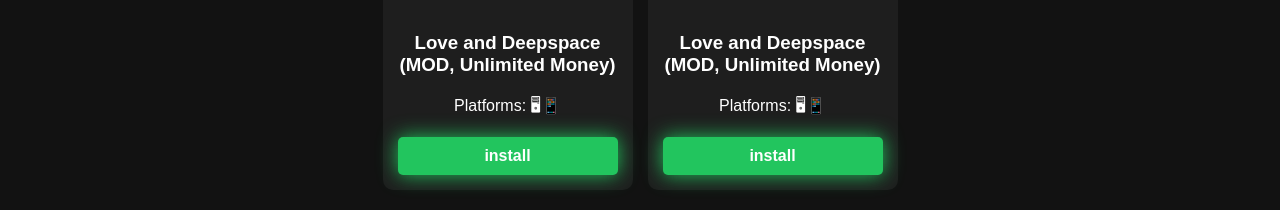
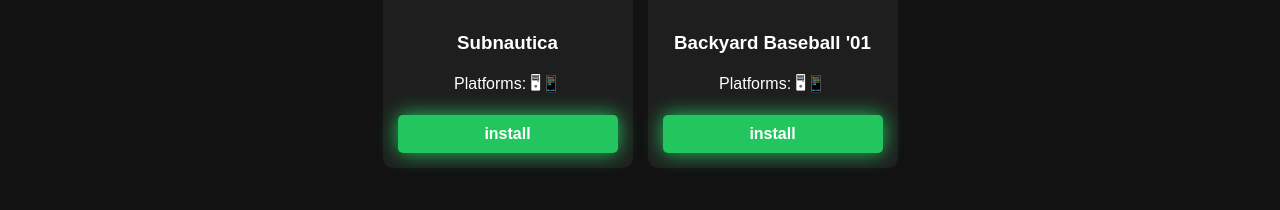
Before and after one commit to yass033/PLAIOVA, a plain HTML site: page index.html in a window 1280 px wide. Shown: the part 1174-1384 px from the top of the page. After the commit the page ends 1362 px from the top, so only its background shows below. Drawn offline with Linux system fonts and the light colour scheme; a web font is replaced by a local one.

Commit message:
Update index.html

```diff
--- a/index.html
+++ b/index.html
@@ -170,22 +170,22 @@
             <a href="https://installchecker.com/cl/i/7d6x89" class="install-btn">install</a>
     </div>
                    <div class="app-card">
-            <img src="https://i.postimg.cc/vmwFrR8m/1741186657-limbo.png" alt="Love and Deepspace"/>
+            <img src="https://i.postimg.cc/vmwFrR8m/1741186657-limbo.png" alt="LIMBO"/>
             <h3>LIMBO</h3>
             <p>Platforms: 🖥📱</p>
             <a href="https://installchecker.com/cl/i/ndl89k" class="install-btn">install</a>
         </div>
            <div class="app-card">
-            <img src="https://i.postimg.cc/NfCKjN65/Votre-Texte-De-Paragraphe-MID-20250411-110859-0000.jpg" alt="Love and Deepspace"/>
-            <h3>Love and Deepspace (MOD, Unlimited Money)</h3>
+            <img src="https://i.postimg.cc/hGGDzW27/1752082124-subnautica.png" alt="Subnautica"/>
+            <h3>Subnautica</h3>
             <p>Platforms: 🖥📱</p>
-            <a href="https://installchecker.com/cl/i/podxr5" class="install-btn">install</a>
+            <a href="https://installchecker.com/cl/i/dv6dr6" class="install-btn">install</a>
         </div>
            <div class="app-card">
-            <img src="https://i.postimg.cc/NfCKjN65/Votre-Texte-De-Paragraphe-MID-20250411-110859-0000.jpg" alt="Love and Deepspace"/>
-            <h3>Love and Deepspace (MOD, Unlimited Money)</h3>
+            <img src="https://i.postimg.cc/4yRR1rQP/icon-download-backyard-baseball-01.jpg" alt="Backyard Baseball"/>
+            <h3>Backyard Baseball '01</h3>
             <p>Platforms: 🖥📱</p>
-            <a href="https://installchecker.com/cl/i/podxr5" class="install-btn">install</a>
+            <a href="https://installchecker.com/cl/i/vonr39" class="install-btn">install</a>
         </div>
 
 
```
